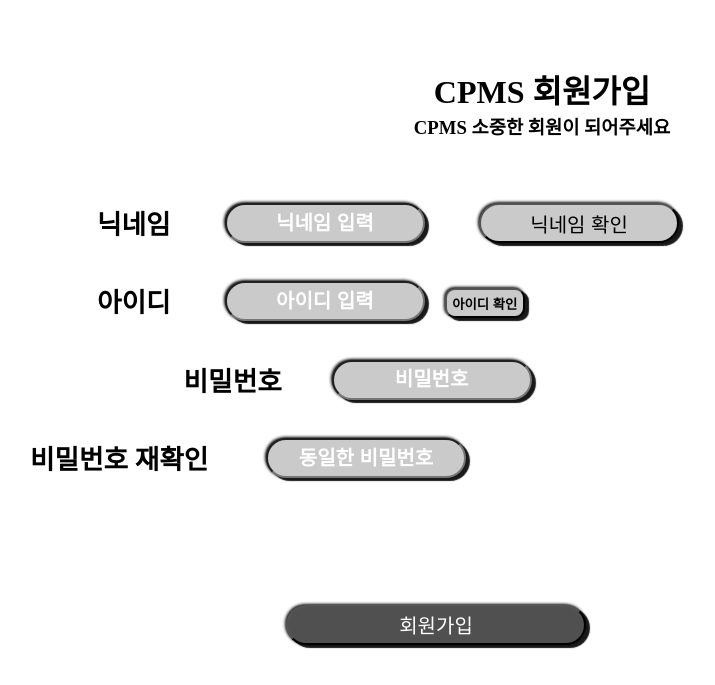
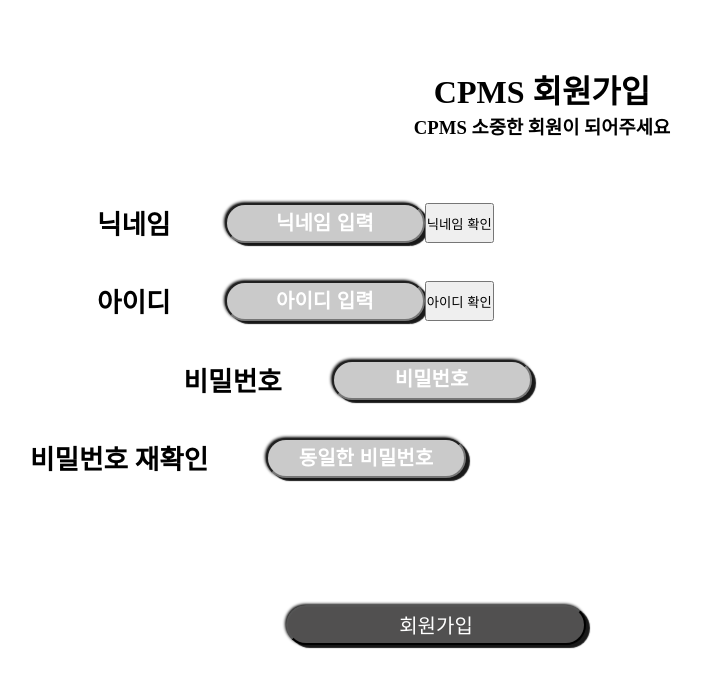
Before and after one commit to LeeJY0116/CPMS, a Django app: page /login/signup/ in a window 1280 px wide. Shown: the part 212-897 px from the top of the page, without its empty margins (98-813 px from the left). Run offline with Django 3.2, Linux system fonts and the light colour scheme; some libraries are stand-ins or nearby versions.

Commit message:
signup.html 수정

```diff
--- a/CPMS/CPMSproject/CPMSapp/templates/index.html
+++ b/CPMS/CPMSproject/CPMSapp/templates/index.html
@@ -83,7 +83,7 @@
             });
 
             var markerImage = new kakao.maps.MarkerImage(
-                '../image/pngwing.com (1).png',
+                '{% static "image/logo_nav.png" %}',
                 new kakao.maps.Size(31, 35), new kakao.maps.Point(13, 34));
             marker.setImage(markerImage);
 
--- a/CPMS/CPMSproject/CPMSapp/templates/signup.html
+++ b/CPMS/CPMSproject/CPMSapp/templates/signup.html
@@ -25,19 +25,20 @@
         </div>
 
     </header>
-    <form name="CPMS-signup" action="{% url 'trying_signup' %}" method="post">
+    <form name="CPMS-signup" action="{% url 'trying_signup' %}" method="post" onsubmit="return">
         {% csrf_token %}
         <div class="nickname">
             <br>
             <div class="nictext">닉네임</div><br>
             <input type="text" name="s_user_name" placeholder="닉네임 입력">
-            <input type="button" class="namebutton" name="s_nameCheck" value="닉네임 확인">
+            <form name="CPMS-signup" action="{% url 'trying_signup' %}" method="post"></form>
+            <button class="namebutton" name="s_nameCheck" value="닉네임 확인">닉네임 확인</button>
         </div>
         <div class="id">
             <br>
             <div class="idtext">아이디</div><br>
             <input type="text" name="s_userId" class="idput" placeholder="아이디 입력">
-            <input type="button" class="idbutton" name="s_idCheck" value="아이디 확인">
+            <button class="namebutton" name="s_userCheck" value="아이디 확인">아이디 확인</button>
         </div>
         <div class="password">
             <br>
```
Also changed, not shown: CPMS/CPMSproject/CPMSapp/templates/login.html (+3 -7 lines), CPMS/CPMSproject/CPMSapp/static/image/KEY0.CC-Marker-Grid-Map.png (renamed from CPMS/CPMSproject/CPMSapp/image/KEY0.CC-Marker-Grid-Map.png), CPMS/CPMSproject/CPMSapp/static/image/password.png (renamed from CPMS/CPMSproject/CPMSapp/image/password.png), CPMS/CPMSproject/CPMSapp/static/image/pngwing.com (1).png (renamed from CPMS/CPMSproject/CPMSapp/image/pngwing.com (1).png), CPMS/CPMSproject/CPMSapp/static/image/pngwing.com.png (renamed from CPMS/CPMSproject/CPMSapp/image/pngwing.com.png), CPMS/CPMSproject/CPMSapp/static/image/user.png (renamed from CPMS/CPMSproject/CPMSapp/image/user.png).
